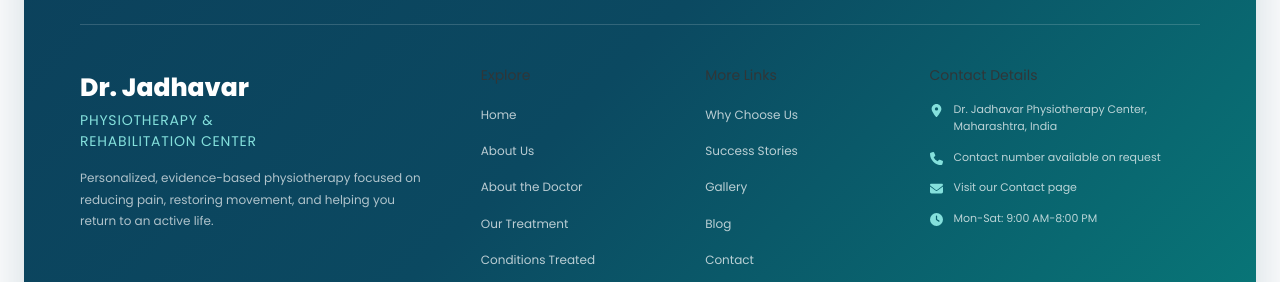
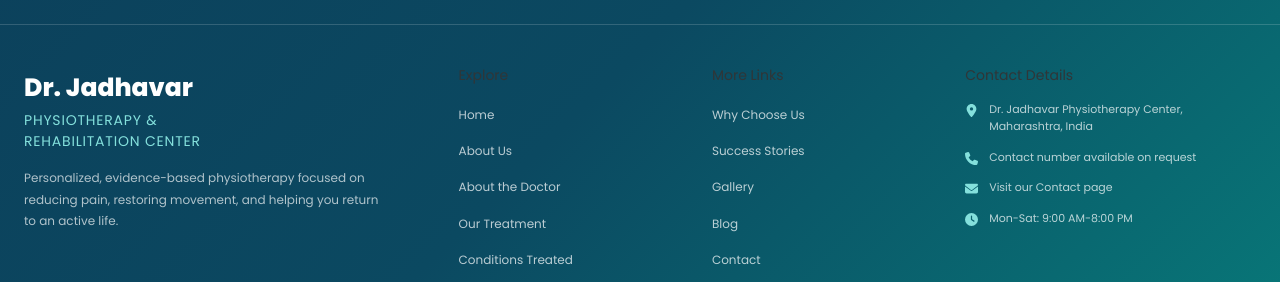
Before and after one commit to VaishnaviManikeri/jadhavar-hospital, a React (Vite) app: page /admin/career in a window 1280 px wide. Shown: the part 660-942 px from the top of the page. Built offline with nearby package versions, Linux system fonts and the light colour scheme; no server answers; a web font is replaced by a local one.

Commit message:
add up[date

```diff
--- a/src/components/Footer.jsx
+++ b/src/components/Footer.jsx
@@ -33,9 +33,9 @@ const Footer = () => (
 
       <div className="footer-columns">
         <div className="footer-brand">
-          <Link to="/" className="footer-brand-heading">Dr. Jadhavar</Link>
-          <h3>Physiotherapy &amp; Rehabilitation Center</h3>
-          <p>Personalized, evidence-based physiotherapy focused on reducing pain, restoring movement, and helping you return to an active life.</p>
+          <Link to="/" className="footer-brand-heading footer-brand-copy">Dr. Jadhavar</Link>
+<h3 className="footer-brand-copy">Physiotherapy &amp; Rehabilitation Center</h3>
+          <p className="footer-brand-copy">Personalized, evidence-based physiotherapy focused on reducing pain, restoring movement, and helping you return to an active life.</p>
         </div>
 
         <div className="footer-link-column">
--- a/src/index.css
+++ b/src/index.css
@@ -338,7 +338,20 @@ footer {
   max-width: 100vw !important;
   margin-left: calc(50% - 50vw) !important;
   margin-right: calc(50% - 50vw) !important;
+  padding-left: 0 !important;
+  padding-right: 0 !important;
   overflow-x: hidden;
+}
+
+footer > *,
+footer [class*="container" i],
+footer [class*="wrapper" i] {
+  width: 100% !important;
+  max-width: 100% !important;
+  margin-left: 0 !important;
+  margin-right: 0 !important;
+  padding-left: 0 !important;
+  padding-right: 0 !important;
 }
 
 @media (max-width: 1200px) {
@@ -346,6 +359,7 @@ footer {
     width: 100vw !important;
     max-width: 100vw !important;
     margin-inline: calc(50% - 50vw) !important;
+    padding-inline: 0 !important;
   }
 }
 
@@ -354,5 +368,9 @@ footer {
     width: 100vw !important;
     max-width: 100vw !important;
     margin-inline: calc(50% - 50vw) !important;
+    padding-inline: 0 !important;
   }
 }
+.footer-brand-copy {
+  padding-left: 24px;
+}
--- a/src/pages/Home.css
+++ b/src/pages/Home.css
@@ -1504,8 +1504,11 @@ width: min(1400px, 100%);
 .healthcare-services {
   width: 100vw !important;
   max-width: 100vw !important;
-  margin-left: calc(50% - 50vw) !important;
-  margin-right: calc(50% - 50vw) !important;
+  position: relative;
+  left: 50%;
+  margin-left: 0 !important;
+  margin-right: 0 !important;
+  transform: translateX(-50%);
   overflow: hidden;
 }
 
@@ -1513,7 +1516,9 @@ width: min(1400px, 100%);
   .healthcare-services {
     width: 100vw !important;
     max-width: 100vw !important;
-    margin-inline: calc(50% - 50vw) !important;
+    left: 50%;
+    margin-inline: 0 !important;
+    transform: translateX(-50%);
   }
 }
 
@@ -1521,6 +1526,8 @@ width: min(1400px, 100%);
   .healthcare-services {
     width: 100vw !important;
     max-width: 100vw !important;
-    margin-inline: calc(50% - 50vw) !important;
-  }
-}
+    left: 50%;
+    margin-inline: 0 !important;
+    transform: translateX(-50%);
+  }
+}
```
Also changed, not shown: 4 other files (tests, documents, lock files or other folders).
